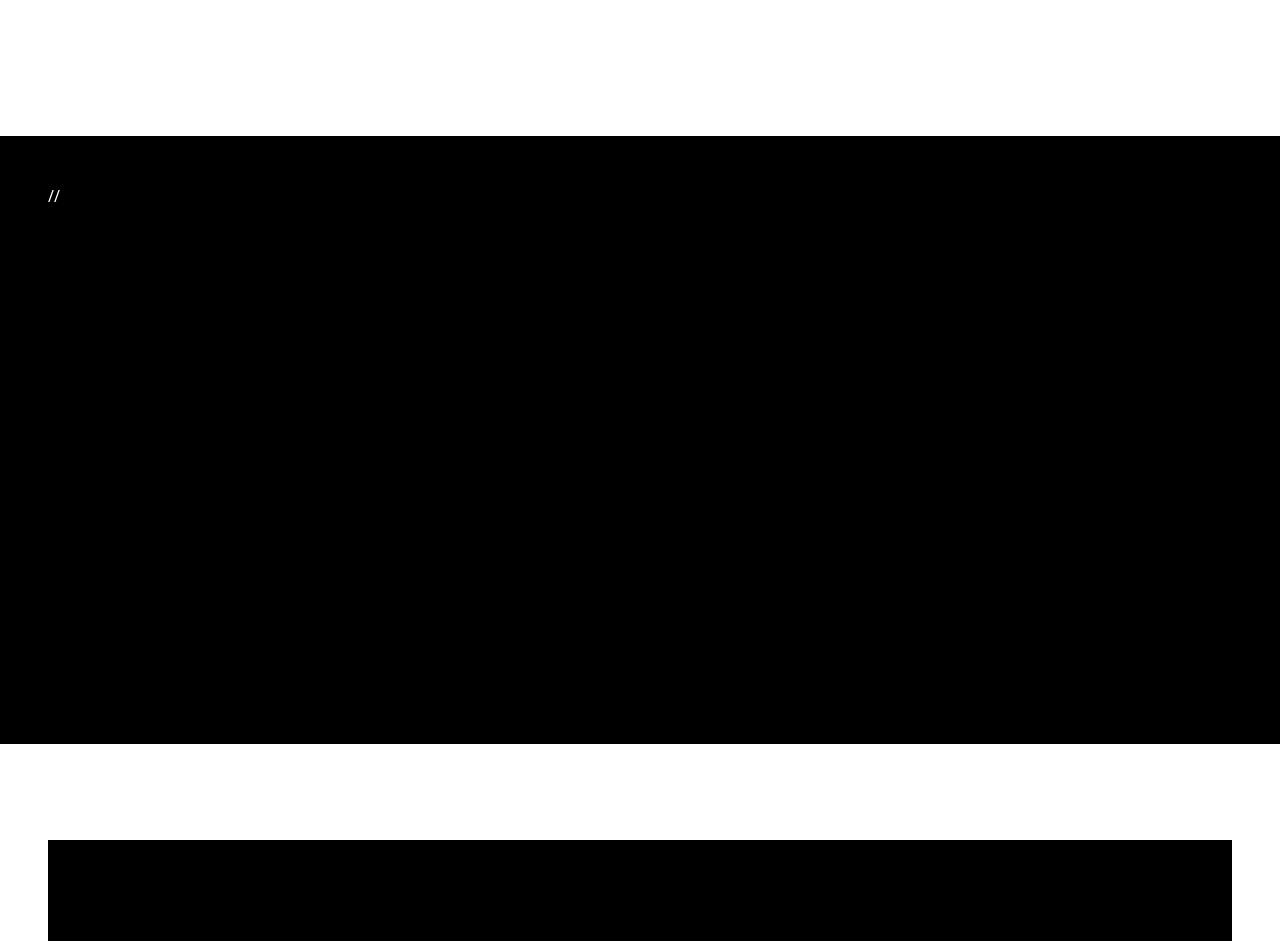
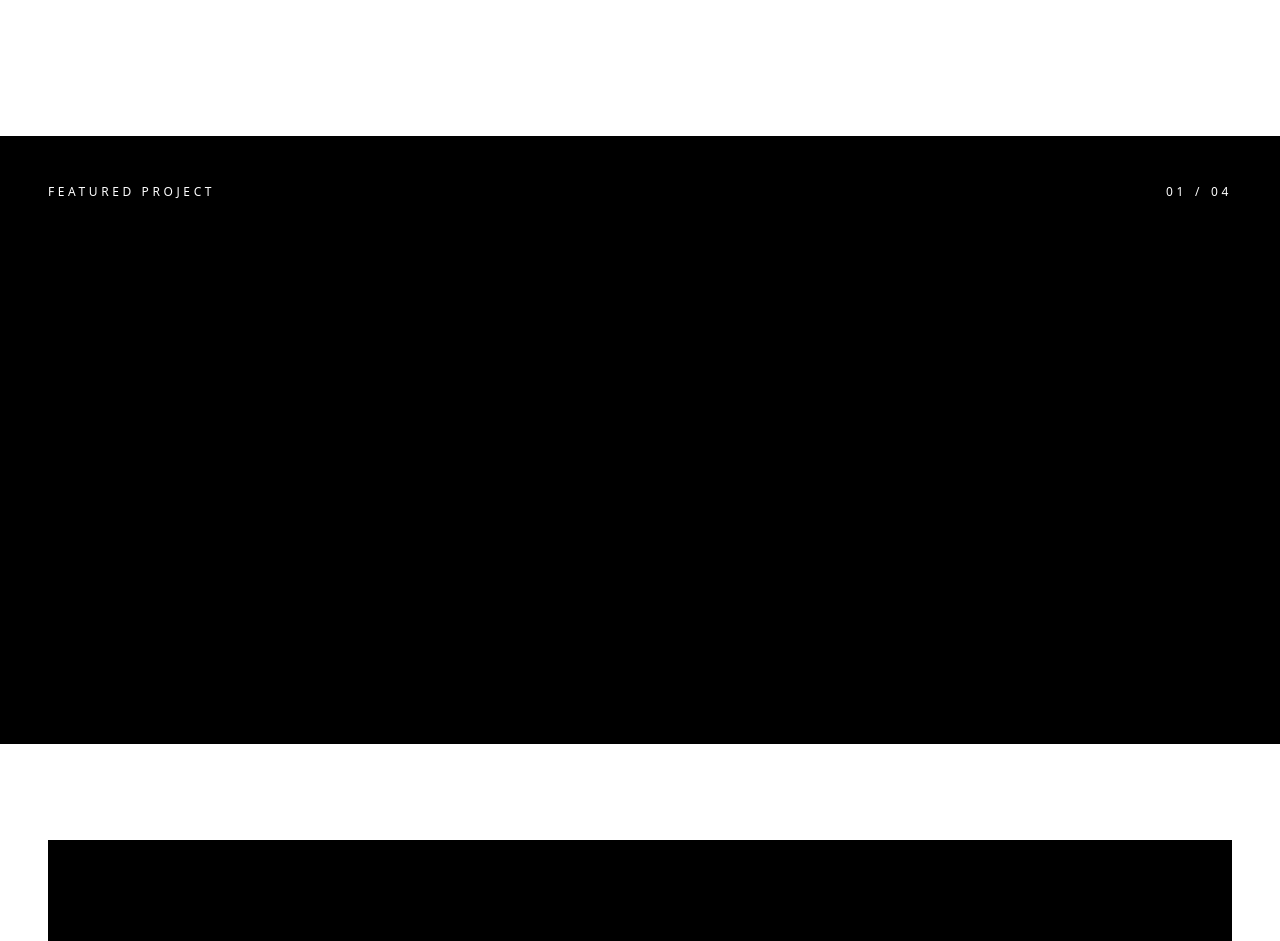
Before and after one commit to komed3/web, a React (Vite) app: page / in a window 1280 px wide. Shown: the part 760-1701 px from the top of the page. Built offline with nearby package versions, Linux system fonts and the light colour scheme; a web font is replaced by a local one.

Commit message:
add featured header

```diff
--- a/src/components/Featured.tsx
+++ b/src/components/Featured.tsx
@@ -1,3 +1,4 @@
+import { AnimatePresence, motion } from 'motion/react';
 import { useState } from 'react';
 
 
@@ -44,7 +45,25 @@ export function Featured () {
   return (
     <div className= 'h-screen py-24'>
       <div className= 'flex flex-col justify-between h-full p-12 overflow-hidden bg-(--main) text-(--contrast)'>
-        //
+        { /** Header */ }
+        <div className= 'flex justify-between items-start text-xs uppercase tracking-[0.3em]'>
+          <div>Featured project</div>
+
+          <AnimatePresence mode= 'wait'>
+            <motion.div
+              key= { current }
+              className= 'flex gap-2'
+              initial= { { opacity: 0, y: 10 } }
+              animate= { { opacity: 1, y: 0 } }
+              exit= { { opacity: 0, y: -10 } }
+              transition= { transition }
+            >
+              <span>{ String( current + 1 ).padStart( 2, '0' ) }</span>
+              <span>/</span>
+              <span>{ String( PROJECTS.length ).padStart( 2, '0' ) }</span>
+            </motion.div>
+          </AnimatePresence>
+        </div>
       </div>
     </div>
   );
```
